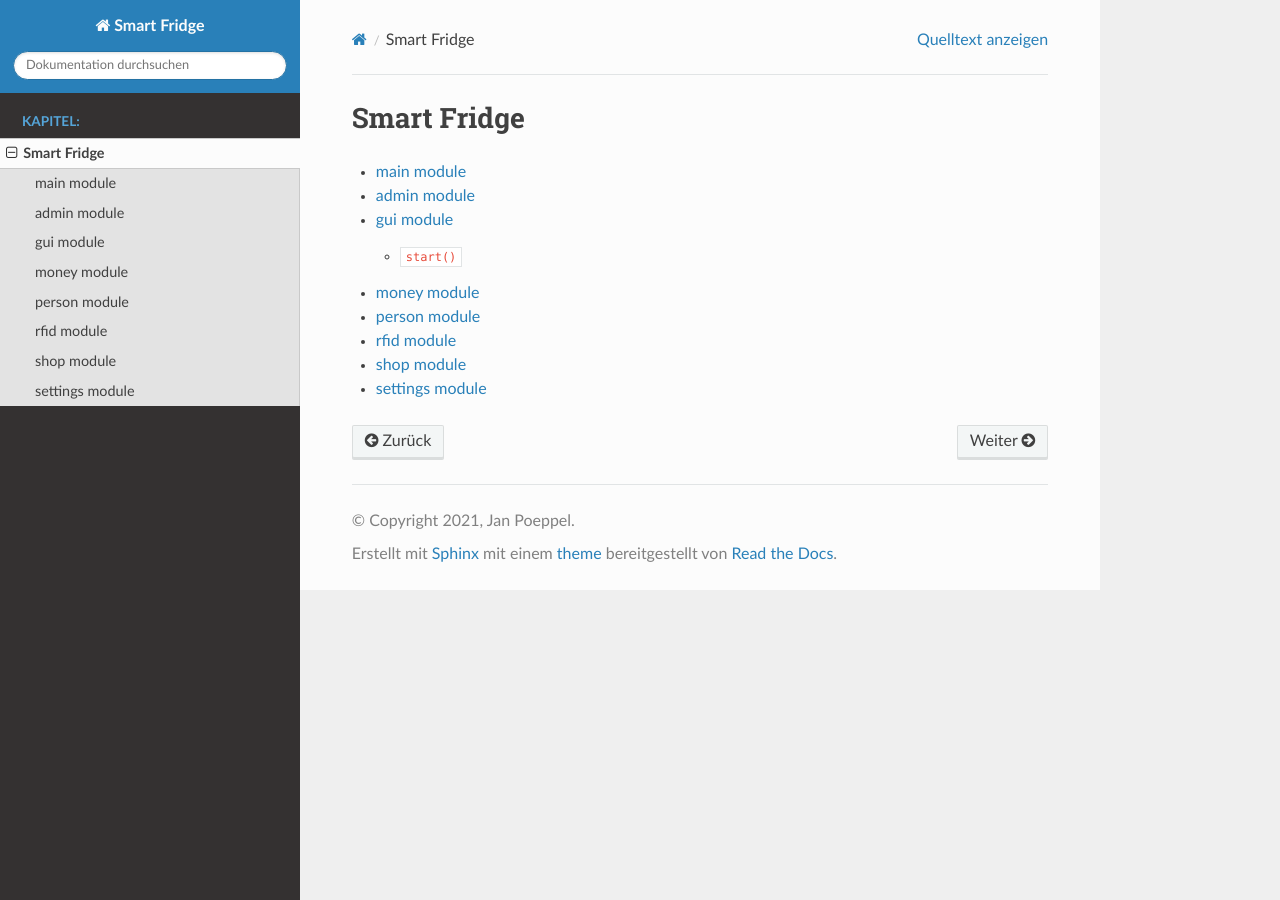
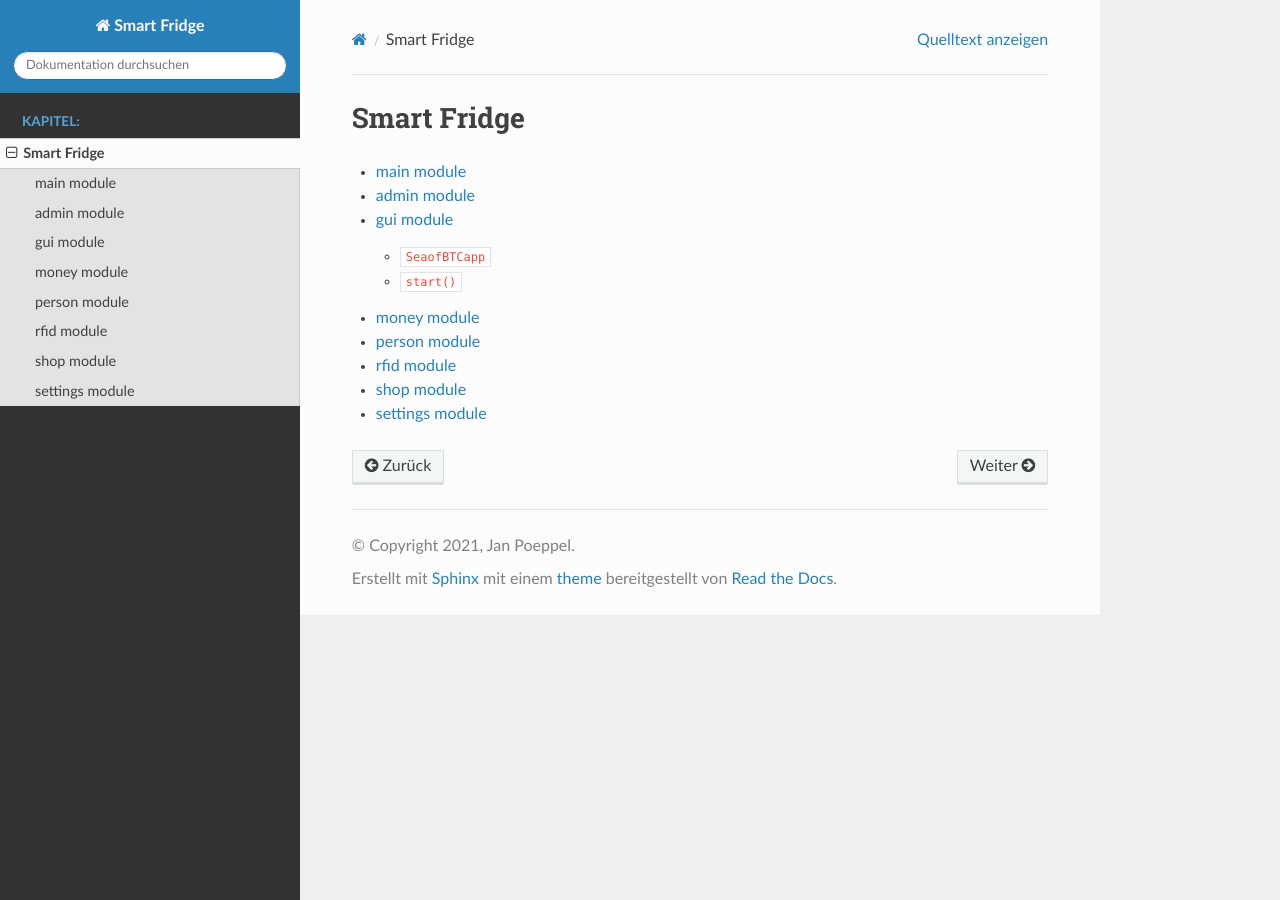
Before and after one commit to JanPoeppel/Smart-Fridge, a Sphinx documentation site: the page built from docs/modules.rst, in a window 1280 px wide. Built offline with Sphinx 7.4.7 and the Read the Docs theme 2.0.0, drawn with Linux system fonts in a browser that asks for light colours.

Commit message:
Update gui.rst

```diff
--- a/docs/gui.rst
+++ b/docs/gui.rst
@@ -4,6 +4,7 @@ gui module
 Die Seiten werden über Klasse SeaofBTCapp von Harrison verwaltet.
  | https://pythonprogramming.net/change-show-new-frame-tkinter/
 
+ .. class:: SeaofBTCapp
 
 .. autoclass:: SeaofBTCapp
 
```
